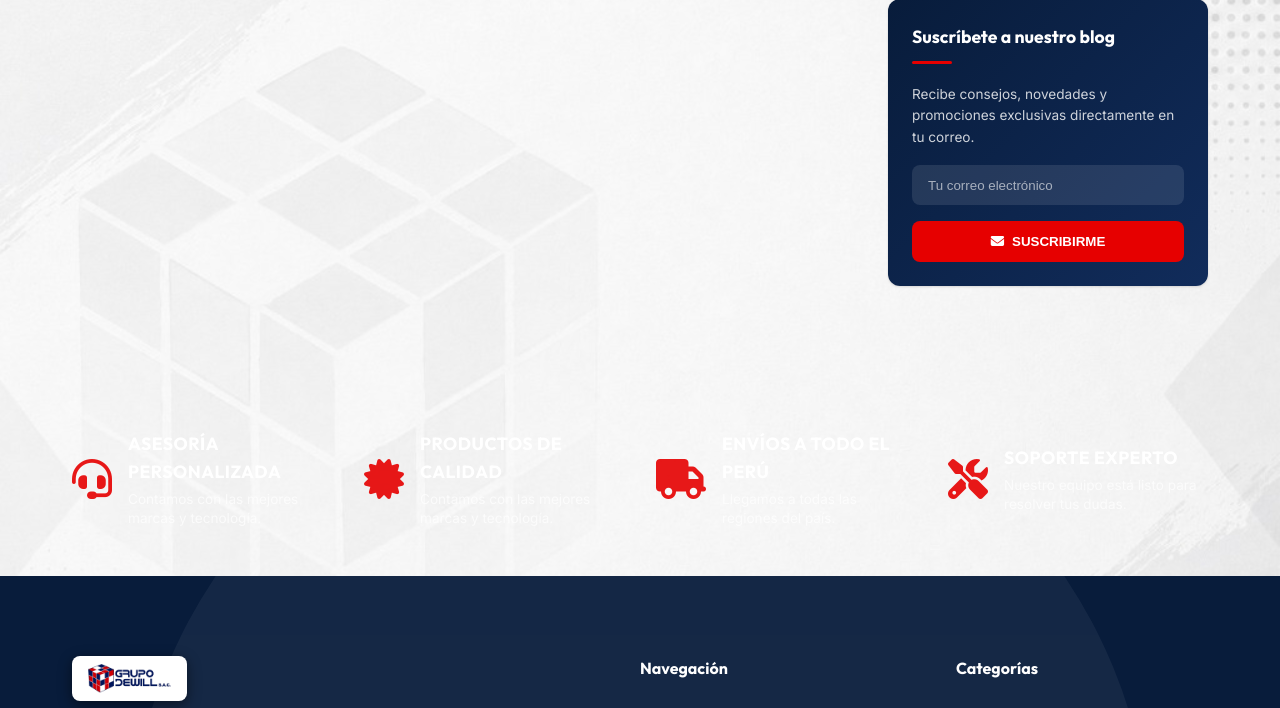
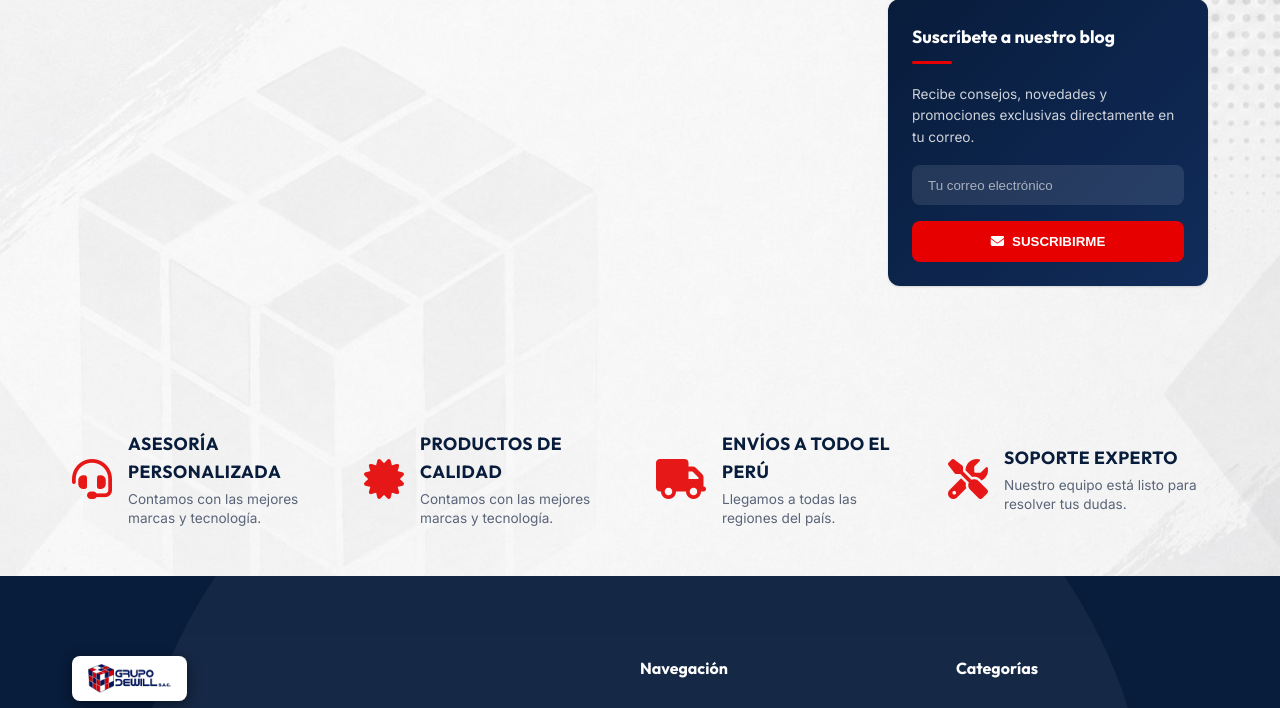
Before and after one commit to alemherb-sketch/grupo-dewill, a Flask app: page /blog in a window 1280 px wide. Shown: the part 890-1598 px from the top of the page. Run offline with Flask 3, Linux system fonts and the light colour scheme.

Commit message:
Fix benefits bar text visibility on transparent background

```diff
--- a/static/css/fix_styles.css
+++ b/static/css/fix_styles.css
@@ -361,11 +361,11 @@
 .oc-socials a:hover { background: var(--primary); color: white; transform: translateY(-3px); }
 
 /* ====== 6. BENEFITS BAR ====== */
-.benefits-bar { background: var(--secondary); color: white; padding: 3rem 0; margin-top: 2rem; }
+.benefits-bar { background: transparent; color: var(--text-main); padding: 3rem 0; margin-top: 2rem; }
 .benefits-grid { display: grid; grid-template-columns: repeat(4, 1fr); gap: 2rem; }
 @media (max-width: 992px) { .benefits-grid { grid-template-columns: repeat(2, 1fr); } }
 @media (max-width: 576px) { .benefits-grid { grid-template-columns: 1fr; } }
 .benefit-item { display: flex; align-items: center; gap: 1rem; }
 .benefit-item i { font-size: 2.5rem; color: var(--primary); opacity: 0.9; }
-.benefit-item strong { display: block; font-family: var(--font-heading); font-size: 1.1rem; margin-bottom: 0.25rem; letter-spacing: 0.5px; }
-.benefit-item span { display: block; font-size: 0.85rem; color: rgba(255,255,255,0.7); line-height: 1.4; }
+.benefit-item strong { display: block; font-family: var(--font-heading); font-size: 1.1rem; margin-bottom: 0.25rem; letter-spacing: 0.5px; color: var(--secondary); }
+.benefit-item span { display: block; font-size: 0.85rem; color: var(--text-muted); line-height: 1.4; }
--- a/static/css/styles.css
+++ b/static/css/styles.css
@@ -2944,14 +2944,14 @@ img {
 .oc-socials a:hover { background: var(--primary); color: white; transform: translateY(-3px); }
 
 /* ====== 6. BENEFITS BAR ====== */
-.benefits-bar { background: var(--secondary); color: white; padding: 3rem 0; margin-top: 2rem; }
+.benefits-bar { background: transparent; color: var(--text-main); padding: 3rem 0; margin-top: 2rem; }
 .benefits-grid { display: grid; grid-template-columns: repeat(4, 1fr); gap: 2rem; }
 @media (max-width: 992px) { .benefits-grid { grid-template-columns: repeat(2, 1fr); } }
 @media (max-width: 576px) { .benefits-grid { grid-template-columns: 1fr; } }
 .benefit-item { display: flex; align-items: center; gap: 1rem; }
 .benefit-item i { font-size: 2.5rem; color: var(--primary); opacity: 0.9; }
-.benefit-item strong { display: block; font-family: var(--font-heading); font-size: 1.1rem; margin-bottom: 0.25rem; letter-spacing: 0.5px; }
-.benefit-item span { display: block; font-size: 0.85rem; color: rgba(255,255,255,0.7); line-height: 1.4; }
+.benefit-item strong { display: block; font-family: var(--font-heading); font-size: 1.1rem; margin-bottom: 0.25rem; letter-spacing: 0.5px; color: var(--secondary); }
+.benefit-item span { display: block; font-size: 0.85rem; color: var(--text-muted); line-height: 1.4; }
 
 /* ====== 7. PRODUCTOS DESTACADOS (FEATURED) ====== */
 .featured-section { padding: 5rem 0; background: var(--bg-surface); overflow: hidden; }
```
